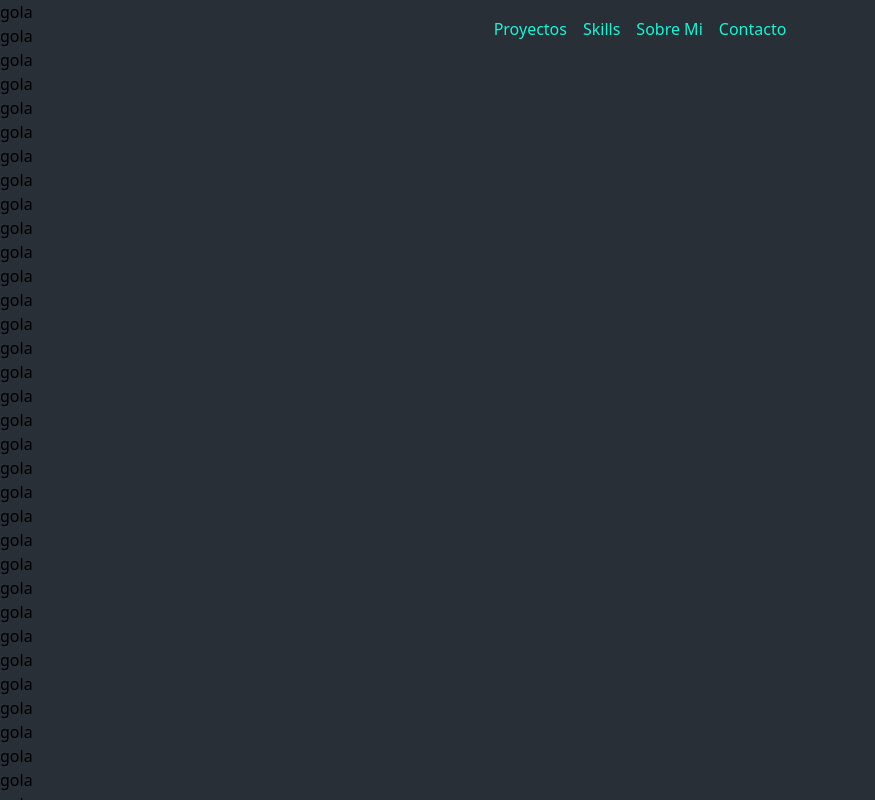
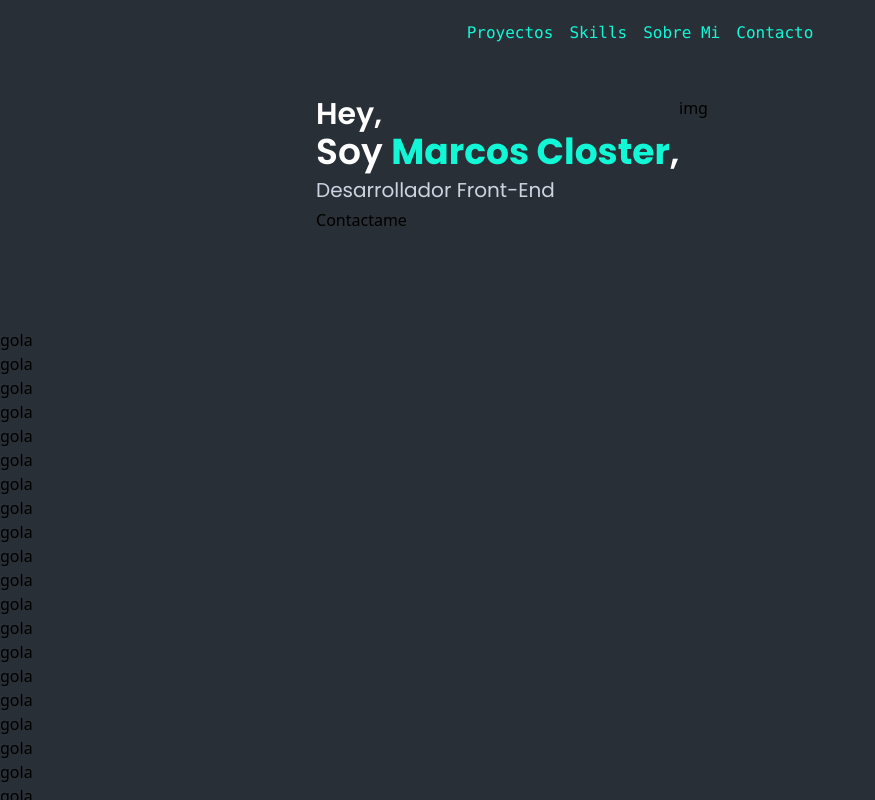
Before and after one commit to MarcosCloster/portfolio, an Angular app: page / in a window 1280 px wide. Shown: the top 800 px of the page, without its empty margins (0-875 px from the left). Built offline with nearby package versions, Linux system fonts and the light colour scheme.

Commit message:
Finish header

```diff
--- a/src/app/app.component.html
+++ b/src/app/app.component.html
@@ -1,4 +1,5 @@
 <app-header/>
+<app-presentation/>
 <p>gola</p>
 <p>gola</p>
 <p>gola</p>
--- a/src/app/app.component.ts
+++ b/src/app/app.component.ts
@@ -1,11 +1,12 @@
 import { Component } from '@angular/core';
 import { RouterOutlet } from '@angular/router';
 import { HeaderComponent } from "./component/header/header.component";
+import { PresentationComponent } from "./component/presentation/presentation.component";
 
 @Component({
   selector: 'app-root',
   standalone: true,
-  imports: [RouterOutlet, HeaderComponent],
+  imports: [RouterOutlet, HeaderComponent, PresentationComponent],
   templateUrl: './app.component.html',
   styleUrl: './app.component.css'
 })
--- a/src/app/component/header/header.component.css
+++ b/src/app/component/header/header.component.css
@@ -0,0 +1,18 @@
+@tailwind components;
+
+@layer components {
+    a::before {
+      content: '';
+      position: absolute;
+      bottom: 0;
+      left: 0;
+      width: 0%;
+      height: 2px;
+      background-color: rgb(18, 247, 214); /* Color del borde */
+      transition: width 0.3s ease-in-out;
+    }
+
+    a:hover::before {
+      width: 100%; /* El borde se expande completamente al pasar el mouse */
+    }
+  }
--- a/src/app/component/header/header.component.html
+++ b/src/app/component/header/header.component.html
@@ -1,8 +1,10 @@
 <header class="fixed top-0 z-10 flex items-center justify-center w-full mx-auto mt-2">
-    <nav class="flex w-auto px-5 max-w gap-4 justify-center items-center text-center text-colorGreenWater rounded-full border border-transparent transition-all duration-400" [ngClass]="{'bg-gray-700 shadow-sm backdrop-blur-xl': isScrolled, 'bg-transparent': !isScrolled}">
-        <a class="relative block py-2" href="#proyectos">Proyectos</a>
-        <a class="relative block py-2" href="#skills">Skills</a>
-        <a class="relative block py-2" href="#sobreMi">Sobre Mi</a>
-        <a class="relative block py-2" href="#contacto">Contacto</a>
+    <nav
+      class="flex w-auto py-1 px-5 max-w gap-4 justify-center items-center text-center text-colorGreenWater rounded-full border border-transparent transition-all duration-600"
+      [ngClass]="{'bg-gray-700/20 shadow-sm backdrop-blur-md border-neutral-400': isScrolled, 'bg-transparent': !isScrolled}">
+      <a class="relative block font-mono py-2 border-b-0" href="#proyectos">Proyectos</a>
+      <a class="relative block font-mono py-2 border-b-0" href="#skills">Skills</a>
+      <a class="relative block font-mono py-2 border-b-0" href="#sobreMi">Sobre Mi</a>
+      <a class="relative block font-mono py-2 border-b-0" href="#contacto">Contacto</a>
     </nav>
-</header>
+  </header>
--- a/src/app/component/presentation/presentation.component.html
+++ b/src/app/component/presentation/presentation.component.html
@@ -1 +1,18 @@
-<p>presentation works!</p>
+<section class="flex max-w-5xl justify-center py-24" id="presentation">
+    <div class="table-column">
+        <div class="text-4xl font-poppins font-semibold text-white">
+            <h1 class="text-3xl">Hey,</h1>
+            <h1>Soy <span class="text-[#12f7d6] font-bold">Marcos Closter</span>,</h1>
+            <h3 class="text-xl py-1 text-slate-300 font-normal">Desarrollador Front-End</h3>
+        </div>
+        <div>
+            <a href="marcoscloster04@gmail.com">
+                Contactame
+            </a>
+        </div>
+    </div>
+    <div>
+        img
+    </div>
+
+</section>
--- a/src/index.html
+++ b/src/index.html
@@ -6,6 +6,7 @@
   <base href="/">
   <meta name="viewport" content="width=device-width, initial-scale=1">
   <link rel="icon" type="image/x-icon" href="favicon.ico">
+  <link href="https://fonts.googleapis.com/css2?family=Poppins:ital,wght@0,100;0,200;0,300;0,400;0,500;0,600;0,700;0,800;0,900;1,100;1,200;1,300;1,400;1,500;1,600;1,700;1,800;1,900&display=swap" rel="stylesheet">
 </head>
 <body class="scroll-smooth bg-background w-full min-h-screen relative">
   <app-root></app-root>
--- a/tailwind.config.js
+++ b/tailwind.config.js
@@ -10,6 +10,9 @@ module.exports = {
       },
       backgroundColor: {
         background: '#292f36',
+      },
+      fontFamily: {
+        poppins: ['Poppins', 'sans-serif']
       }
     },
   },
```
